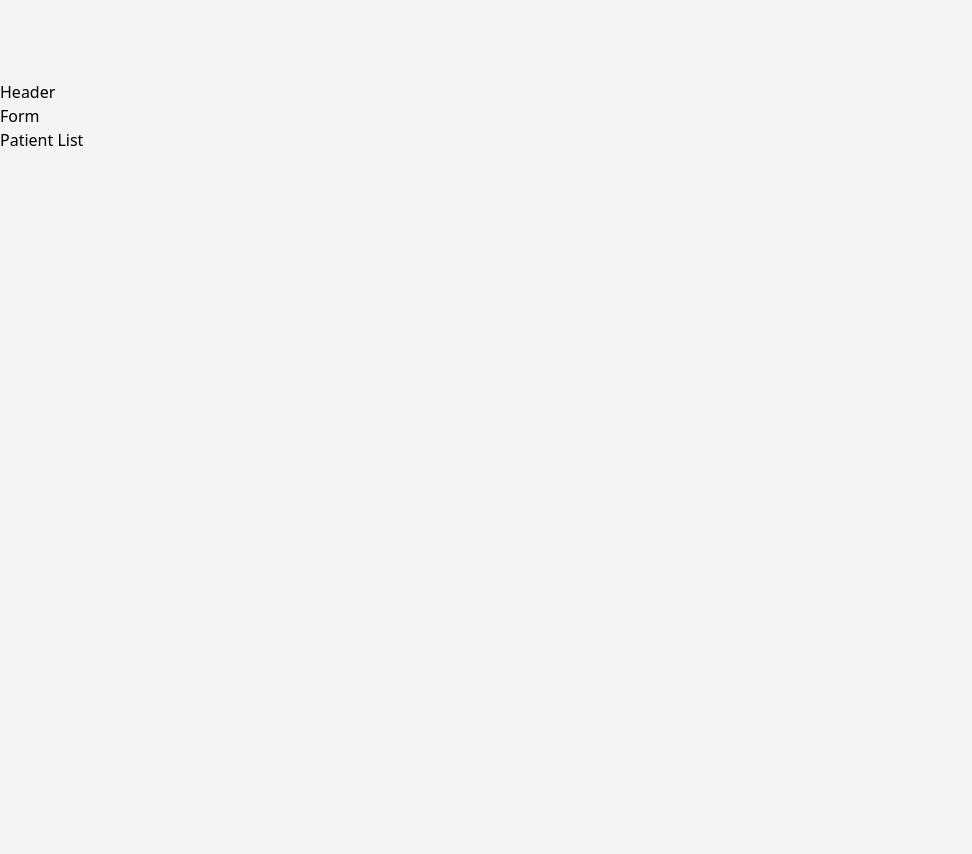
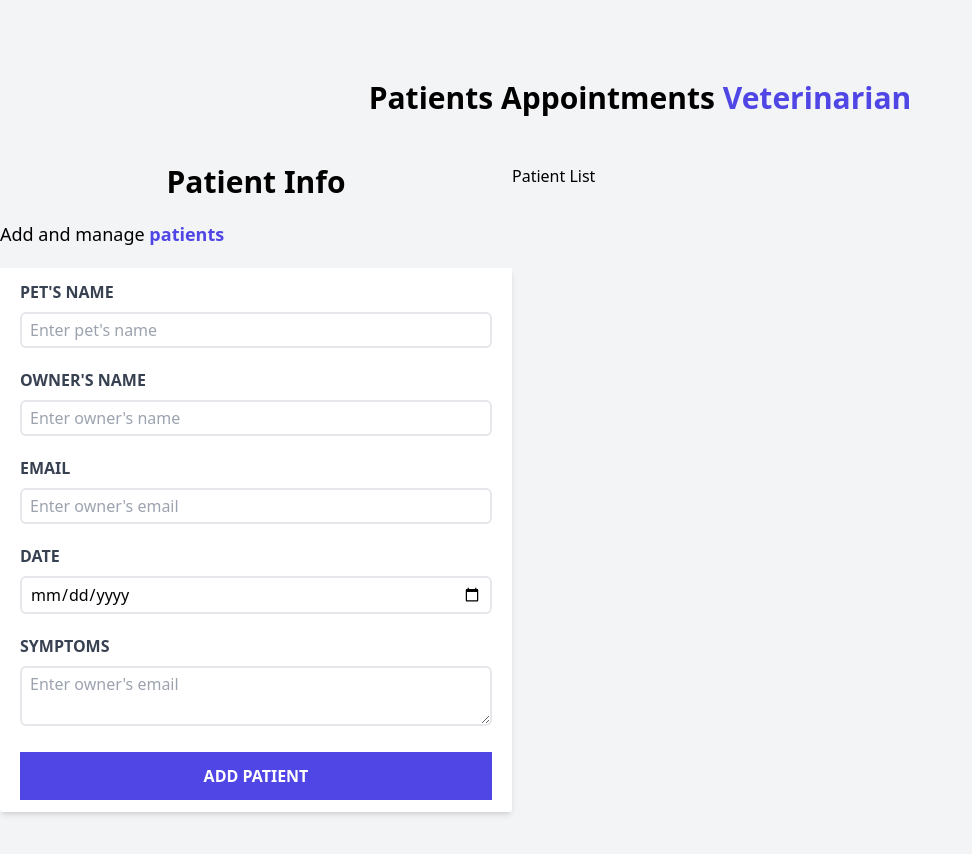
Before and after one commit to dqarias/vet-app, a React (Vite) app: page / in a window 1280 px wide. Shown: the top 854 px of the page, without its empty margins (0-972 px from the left). Built offline with nearby package versions, Linux system fonts and the light colour scheme.

Commit message:
Add functionality to form

```diff
--- a/src/App.jsx
+++ b/src/App.jsx
@@ -6,8 +6,10 @@ function App() {
   return (
     <div className="container mx-auto mt-20">
       <Header />
-      <Form />
-      <PatientList />
+      <div className="mt-12 flex">
+        <Form />
+        <PatientList />
+      </div>
     </div>
   );
 }
--- a/src/components/Form.jsx
+++ b/src/components/Form.jsx
@@ -1,7 +1,123 @@
-import React from "react";
+import React, { useState } from "react";
 
 const Form = () => {
-  return <div>Form</div>;
+  const [dataForm, setDataForm] = useState({
+    petName: "",
+    ownerName: "",
+    ownerEmail: "",
+    dateAppoinment: "",
+    petSymptom: "",
+  });
+
+  const handleChange = (e) => {
+    setDataForm((prevState) => ({
+      ...prevState,
+      [e.target.name]: e.target.value,
+    }));
+  };
+
+  console.log(dataForm);
+
+  return (
+    <div className="md:w-1/2 lg:w-2/5">
+      <h2 className="text-3xl text-center font-bold">Patient Info</h2>
+      <p className="text-lg mt-5">
+        Add and manage{" "}
+        <span className="text-indigo-600 font-bold">patients</span>
+      </p>
+      <form action="" className="mt-5 bg-white rounded-sm shadow-md py-3 px-5">
+        <div className="mb-5">
+          <label
+            htmlFor="pet"
+            className="block text-gray-700 uppercase font-bold"
+          >
+            Pet's name
+          </label>
+          <input
+            id="pet"
+            type="text"
+            name="petName"
+            value={dataForm.petName}
+            onChange={handleChange}
+            placeholder="Enter pet's name"
+            className="border-2 py-1 px-2 mt-2 w-full placeholder-gray-400 rounded-md"
+          />
+        </div>
+        <div className="mb-5">
+          <label
+            htmlFor="owner"
+            className="block text-gray-700 uppercase font-bold"
+          >
+            Owner's name
+          </label>
+          <input
+            id="owner"
+            type="text"
+            name="ownerName"
+            value={dataForm.ownerName}
+            onChange={handleChange}
+            placeholder="Enter owner's name"
+            className="border-2 py-1 px-2 mt-2 w-full placeholder-gray-400 rounded-md"
+          />
+        </div>
+        <div className="mb-5">
+          <label
+            htmlFor="email"
+            className="block text-gray-700 uppercase font-bold"
+          >
+            Email
+          </label>
+          <input
+            id="email"
+            type="email"
+            name="ownerEmail"
+            value={dataForm.ownerEmail}
+            onChange={handleChange}
+            placeholder="Enter owner's email"
+            className="border-2 py-1 px-2 mt-2 w-full placeholder-gray-400 rounded-md"
+          />
+        </div>
+        <div className="mb-5">
+          <label
+            htmlFor="date"
+            className="block text-gray-700 uppercase font-bold"
+          >
+            Date
+          </label>
+          <input
+            id="date"
+            type="date"
+            name="dateAppoinment"
+            value={dataForm.dateAppoinment}
+            onChange={handleChange}
+            placeholder="Enter owner's email"
+            className="border-2 py-1 px-2 mt-2 w-full placeholder-gray-400 rounded-md"
+          />
+        </div>
+        <div className="mb-5">
+          <label
+            htmlFor="symptoms"
+            className="block text-gray-700 uppercase font-bold"
+          >
+            symptoms
+          </label>
+          <textarea
+            id="symptoms"
+            name="petSymptom"
+            value={dataForm.petSymptom}
+            onChange={handleChange}
+            placeholder="Enter owner's email"
+            className="border-2 py-1 px-2 mt-2 w-full placeholder-gray-400 rounded-md"
+          />
+        </div>
+        <input
+          type="submit"
+          className="bg-indigo-600 w-full p-3 text-white uppercase font-bold hover:bg-indigo-700 cursor-pointer"
+          value="Add Patient"
+        />
+      </form>
+    </div>
+  );
 };
 
 export default Form;
--- a/src/components/Header.jsx
+++ b/src/components/Header.jsx
@@ -3,7 +3,10 @@ import React from "react";
 const Header = () => {
   return (
     <div>
-      <div>Header</div>
+      <h1 className="font-black text-3xl text-center md:w-2/3 mx-auto">
+        Patients Appointments{" "}
+        <span className="text-indigo-600">Veterinarian</span>
+      </h1>
     </div>
   );
 };
--- a/src/components/PatientList.jsx
+++ b/src/components/PatientList.jsx
@@ -2,7 +2,7 @@ import React from "react";
 
 const PatientList = () => {
   return (
-    <div>
+    <div className="md:w-1/2 lg:w-3/5">
       <h2>Patient List</h2>
     </div>
   );
```
